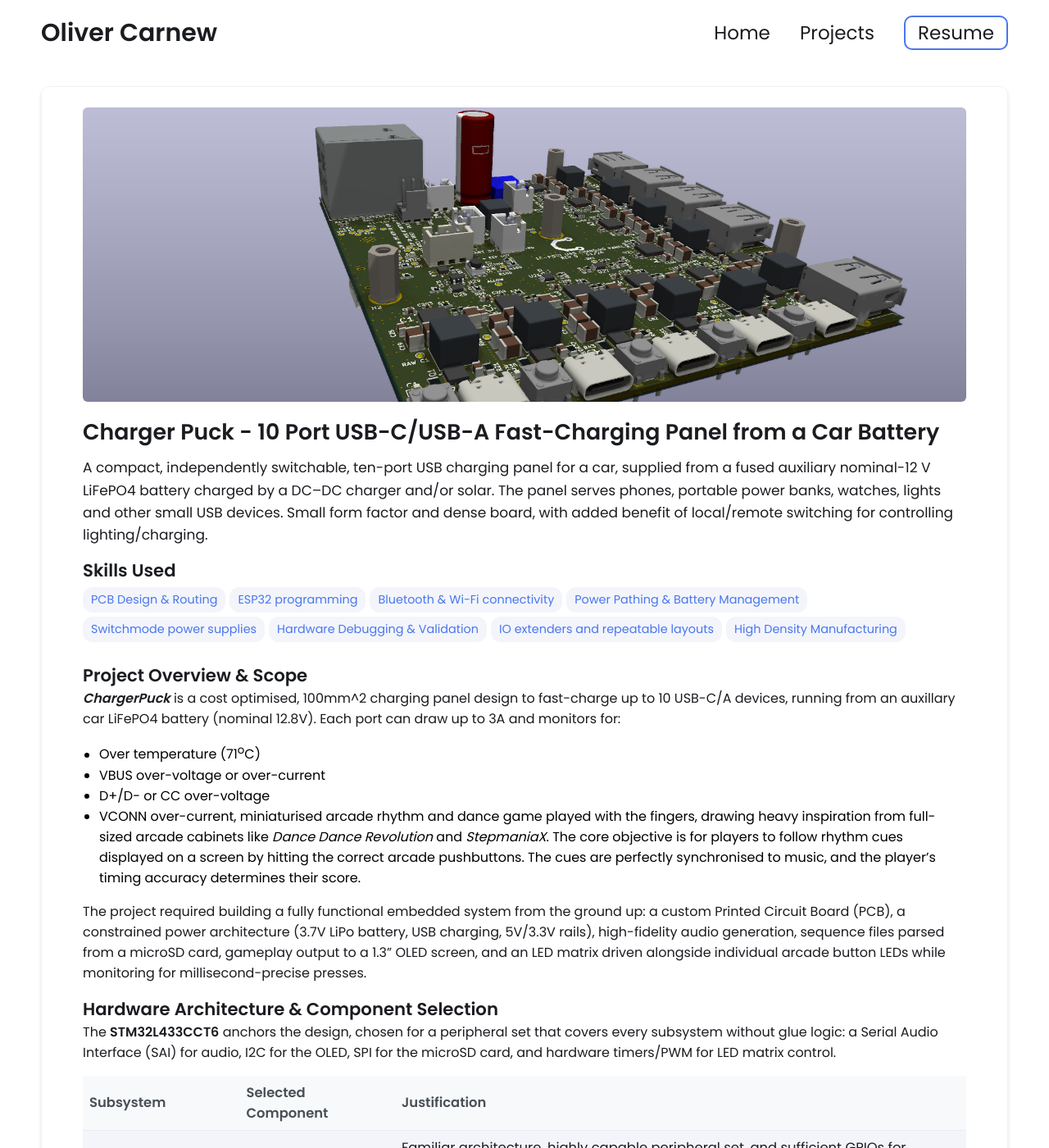
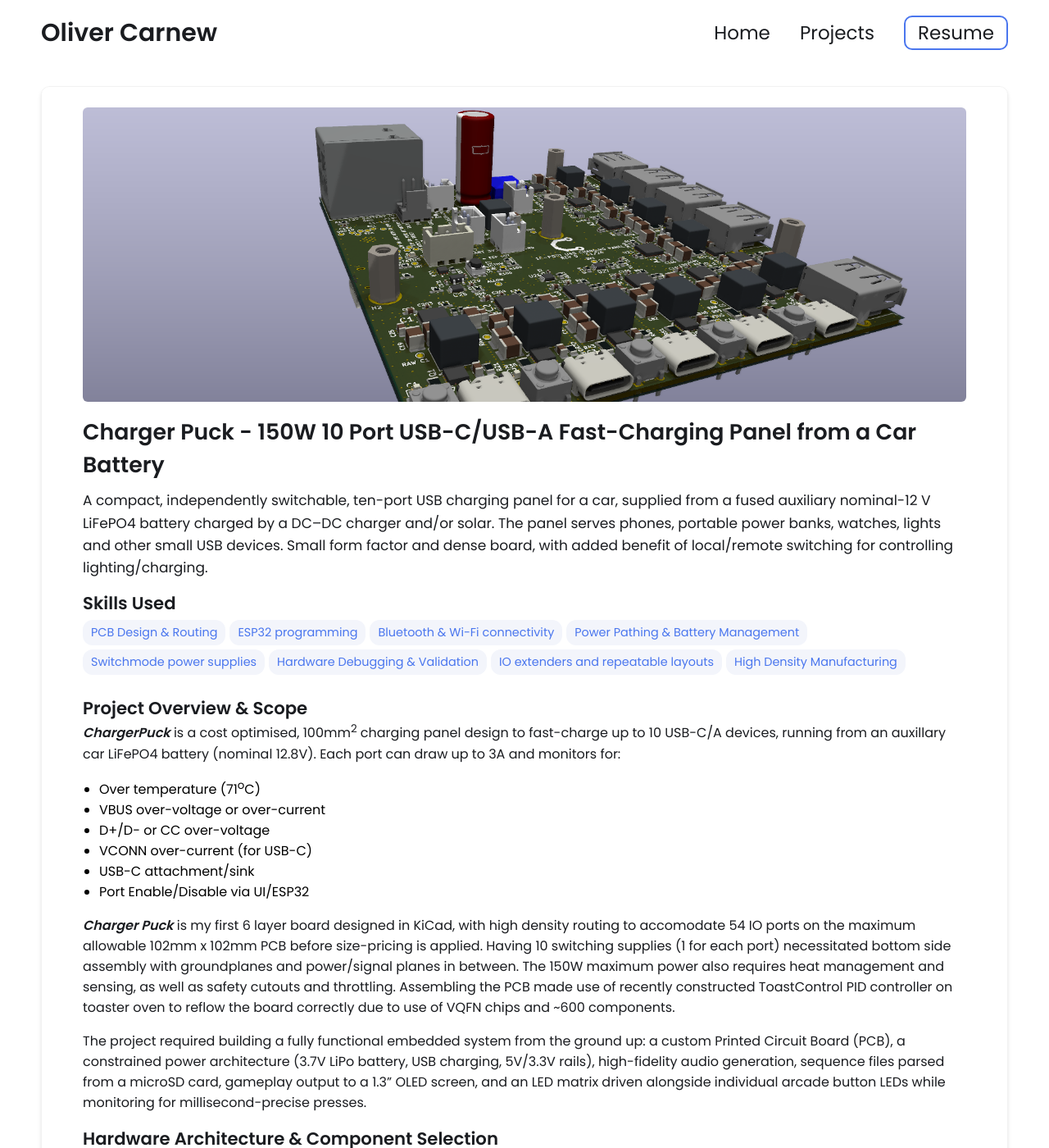
Before and after one commit to OliCar-del/OliCar-del.github.io, a Jekyll site: the page built from _projects/ChargerPuck/index.md, in a window 1280 px wide and 1400 px high. Shown: the whole window at 82% size. Built offline with Jekyll 4.4.1, drawn with Linux system fonts in a browser that asks for light colours.

Commit message:
continuing overview

```diff
--- a/_projects/ChargerPuck/index.md
+++ b/_projects/ChargerPuck/index.md
@@ -1,6 +1,6 @@
 ---
 layout: post
-title: Charger Puck - 10 Port USB-C/USB-A Fast-Charging Panel from a Car Battery
+title: Charger Puck - 150W 10 Port USB-C/USB-A Fast-Charging Panel from a Car Battery
 description: A compact, independently switchable, ten-port USB charging panel for a car, supplied from a fused auxiliary nominal-12 V LiFePO4 battery charged by a DC–DC charger and/or solar. The panel serves phones, portable power banks, watches, lights and other small USB devices. Small form factor and dense board, with added benefit of local/remote switching for controlling lighting/charging.
 skills:
   - PCB Design & Routing
@@ -26,11 +26,15 @@ redirect_from:   # older addresses for this page, kept working
 
 ## Project Overview & Scope
 
-***ChargerPuck*** is a cost optimised, 100mm^2 charging panel design to fast-charge up to 10 USB-C/A devices, running from an auxillary car LiFePO4 battery (nominal 12.8V). Each port can draw up to 3A and monitors for:
+***ChargerPuck*** is a cost optimised, 100mm<sup>2</sup> charging panel design to fast-charge up to 10 USB-C/A devices, running from an auxillary car LiFePO4 battery (nominal 12.8V). Each port can draw up to 3A and monitors for:
  - Over temperature (71<sup>o</sup>C)
  - VBUS over-voltage or over-current
  - D+/D- or CC over-voltage
- - VCONN over-current, miniaturised arcade rhythm and dance game played with the fingers, drawing heavy inspiration from full-sized arcade cabinets like *Dance Dance Revolution* and *StepmaniaX*. The core objective is for players to follow rhythm cues displayed on a screen by hitting the correct arcade pushbuttons. The cues are perfectly synchronised to music, and the player's timing accuracy determines their score.
+ - VCONN over-current (for USB-C)
+ - USB-C attachment/sink
+ - Port Enable/Disable via UI/ESP32
+
+***Charger Puck*** is my first 6 layer board designed in KiCad, with high density routing to accomodate 54 IO ports on the maximum allowable 102mm x 102mm PCB before size-pricing is applied. Having 10 switching supplies (1 for each port) necessitated bottom side assembly with groundplanes and power/signal planes in between. The 150W maximum power also requires heat management and sensing, as well as safety cutouts and throttling. Assembling the PCB made use of recently constructed ToastControl PID controller on toaster oven to reflow the board correctly due to use of VQFN chips and ~600 components.
 
 The project required building a fully functional embedded system from the ground up: a custom Printed Circuit Board (PCB), a constrained power architecture (3.7V LiPo battery, USB charging, 5V/3.3V rails), high-fidelity audio generation, sequence files parsed from a microSD card, gameplay output to a 1.3" OLED screen, and an LED matrix driven alongside individual arcade button LEDs while monitoring for millisecond-precise presses.
 
```
